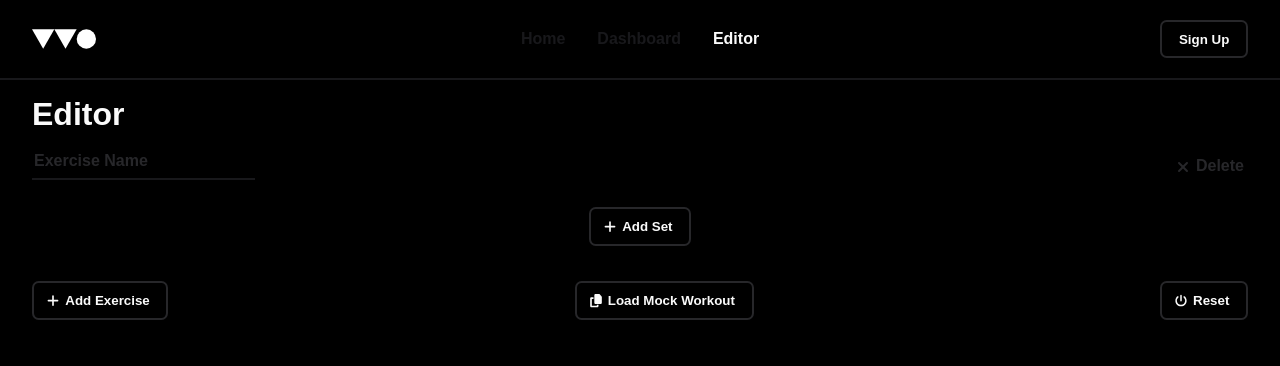
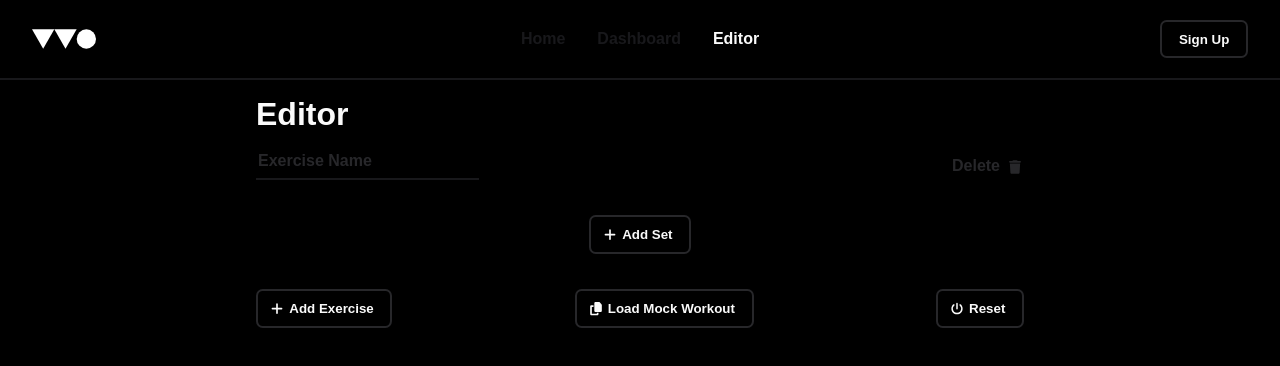
Before and after one commit to henryjeff/wo, a Next.js app: page /editor in a window 1280 px wide. Both pictures are taken after a click on the button "Add Exercise". Shown: the top 366 px of the page. Built offline with nearby package versions, Linux system fonts and the light colour scheme; a web font is replaced by a local one.

Commit message:
clean editor tbh

```diff
--- a/components/Editor/LiftViewEditor/LiftViewEditor.module.css
+++ b/components/Editor/LiftViewEditor/LiftViewEditor.module.css
@@ -1,6 +1,7 @@
 .container {
   flex-direction: column;
   flex: 1;
+  row-gap: 1em;
 }
 
 .liftNameInput {
@@ -26,6 +27,7 @@
   justify-content: flex-end;
   cursor: pointer;
   user-select: none;
+  column-gap: 0.3em;
 }
 
 .deleteLiftButton:hover {
@@ -55,8 +57,6 @@
 .liftSetTable {
   font-size: 1em;
   color: var(--font-secondary);
-  padding: 0 0.2em;
-  margin-top: 0.5em;
 }
 
 .liftFooter {
@@ -65,7 +65,6 @@
   align-items: center;
   justify-content: center;
   padding: 0.2em 0.8em;
-  margin-top: 1em;
 }
 
 .col > input {
--- a/components/Editor/LiftViewEditor/index.tsx
+++ b/components/Editor/LiftViewEditor/index.tsx
@@ -1,4 +1,4 @@
-import { faAdd, faXmark } from "@fortawesome/free-solid-svg-icons";
+import { faAdd, faTrash, faXmark } from "@fortawesome/free-solid-svg-icons";
 import { FontAwesomeIcon } from "@fortawesome/react-fontawesome";
 import React, { useCallback } from "react";
 import { EditorActions } from "../../../hooks/useWorkoutEditor";
@@ -116,12 +116,12 @@ const LiftViewEditor: React.FC<LiftViewEditorProps> = ({
           />
         </motion.div>
         <div className={styles.deleteLiftButton} onClick={handleDeleteLift}>
+          <p>Delete</p>
           <FontAwesomeIcon
-            icon={faXmark}
+            icon={faTrash}
             width={12}
             className={styles.deleteLiftButtonIcon}
           />
-          <p>Delete</p>
         </div>
       </div>
       <table className={styles.liftSetTable}>
--- a/components/Layout/Layout.module.css
+++ b/components/Layout/Layout.module.css
@@ -1,8 +1,17 @@
-.main{
+.main {
   margin-top: var(--navbar-height);
   padding: 0 2em;
   padding-top: 1em;
   width: 100vw;
+}
+
+.flex {
+  display: flex;
+}
+
+.center {
+  justify-content: center;
+  align-items: center;
 }
 
 @media (max-width: 768px) {
--- a/components/Layout/index.tsx
+++ b/components/Layout/index.tsx
@@ -1,11 +1,25 @@
 import Navbar from "./Navbar";
 import styles from "./Layout.module.css";
 
-export default function Layout({ children }: any) {
+type LayoutProps = {
+  flex?: boolean;
+  center?: boolean;
+  children: React.ReactNode;
+};
+
+const Layout: React.FC<LayoutProps> = ({ flex, center, children }) => {
   return (
     <>
       <Navbar />
-      <main className={styles.main}>{children}</main>
+      <main
+        className={`${styles.main} ${flex && styles.flex} ${
+          center && styles.center
+        }`}
+      >
+        {children}
+      </main>
     </>
   );
-}
+};
+
+export default Layout;
--- a/pages/editor/Editor.module.css
+++ b/pages/editor/Editor.module.css
@@ -2,6 +2,11 @@
   flex: 1;
   font-size: 1em;
   flex-direction: column;
+  max-width: 768px;
+  /* justify-content: center; */
+  /* align-items: center; */
+  /* justify-self: center; */
+  /* align-self: center; */
 }
 
 .editorHeader {
--- a/pages/editor/index.tsx
+++ b/pages/editor/index.tsx
@@ -108,7 +108,7 @@ const Home: NextPage = () => {
       <Head>
         <DefaultHeadMetaTags />
       </Head>
-      <Layout>
+      <Layout flex center>
         <div className={styles.layout}>
           <header className={styles.editorHeader}>
             <h1>Editor</h1>
```
Lines whose indentation alone changed are shown as unchanged.
